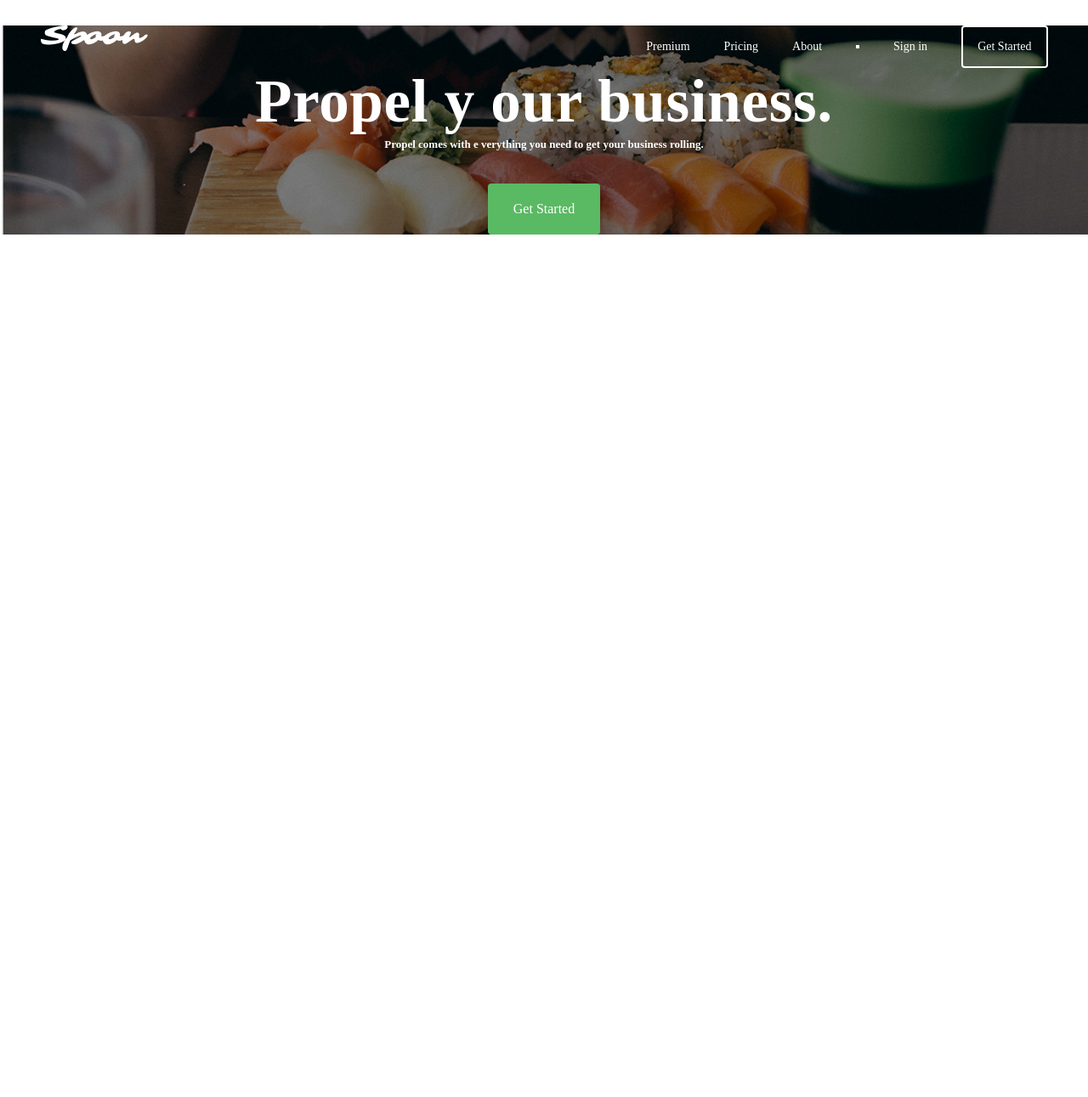
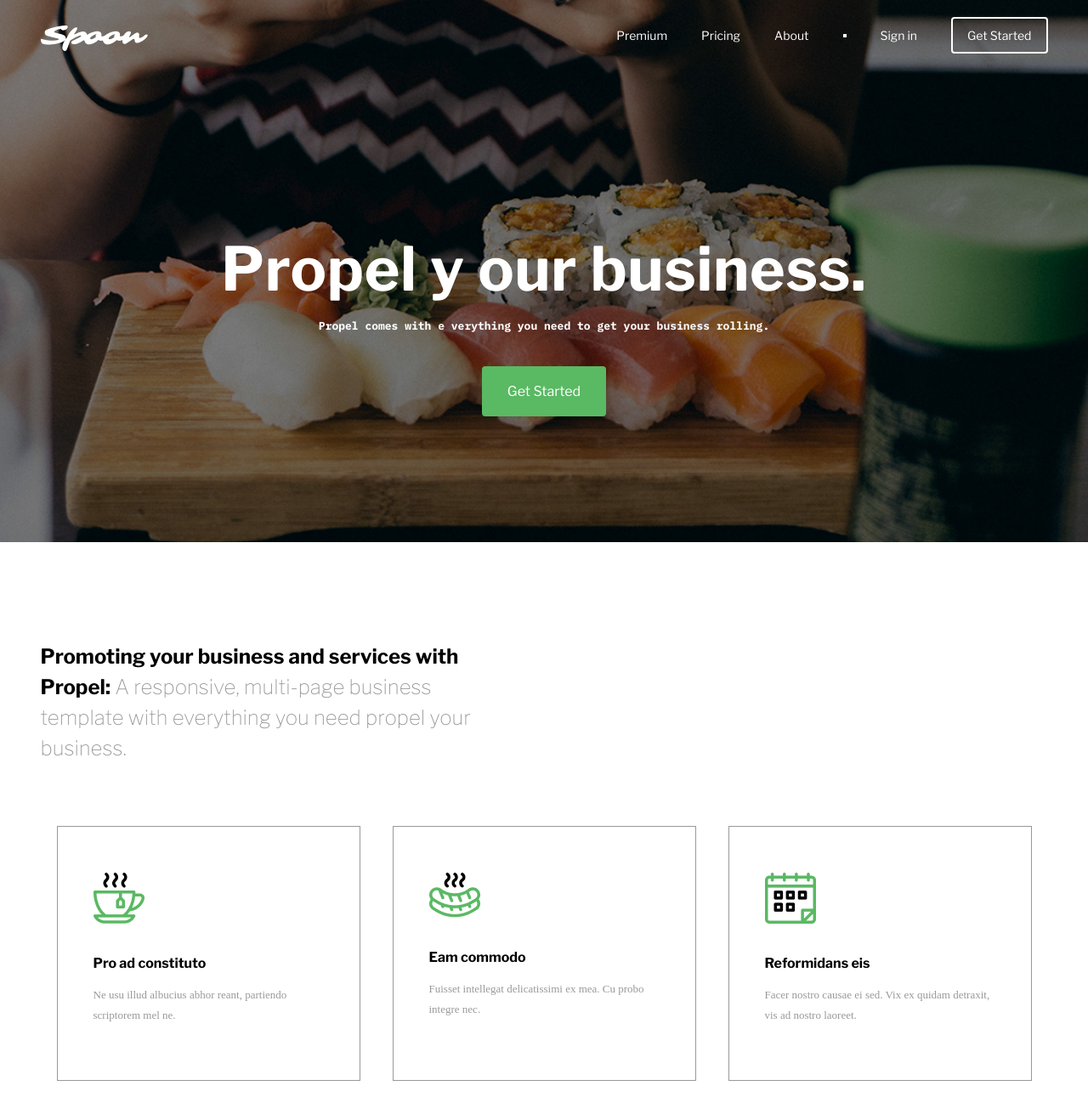
Before and after one commit to 72Mark/Spoon, a plain HTML site: page index.html in a window 1280 px wide. Shown: the whole page at 85% size. Before the commit the page ends 830 px from the top, so only its background shows below. Drawn offline with nearby package versions, Linux system fonts and the light colour scheme.

Commit message:
Add files via upload

```diff
--- a/css/basic.css
+++ b/css/basic.css
@@ -1,13 +1,10 @@
-/* переменные */
+@import url('https://fonts.googleapis.com/css2?family=IBM+Plex+Mono:ital,wght@0,100;0,200;0,300;0,400;0,500;0,600;0,700;1,100;1,200;1,300;1,400;1,500;1,600;1,700&family=Libre+Franklin:ital,wght@0,100..900;1,100..900&display=swap');
 
-@import url('https://fonts.googleapis.com/css2?family=IBM+Plex+Mono:ital,wght@0,100;0,200;0,300;0,400;0,500;0,600;0,700;1,100;1,200;1,300;1,400;1,500;1,600;1,700&family=Libre+Baskerville:ital,wght@0,400;0,700;1,400&family=Libre+Franklin:ital,wght@0,100..900;1,100..900&family=Roboto:ital,wght@0,100..900;1,100..900&display=swap');
-
-@import url('https://fonts.googleapis.com/css2?family=IBM+Plex+Mono:ital,wght@0,100;0,200;0,300;0,400;0,500;0,600;0,700;1,100;1,200;1,300;1,400;1,500;1,600;1,700&family=Libre+Baskerville:ital,wght@0,400;0,700;1,400&family=Libre+Franklin:ital,wght@0,100..900;1,100..900&family=Roboto:ital,wght@0,100..900;1,100..900&display=swap');
 
 :root{
-    --colorGreen: #5AB963;
-    --fontLF:"libre franklin", selif;
-    --fontIBM:"IBM Plex Mono", serif;
+    --ColorGreen: #5AB963;
+    --LibreFr: "Libre Franklin",serif;
+    --IBMPlexMono:"IBM Plex Mono",serif;
 }
 
 *{
@@ -17,6 +14,7 @@
 body, html{
     height: 100%;
 }
+
 
 a{
     text-decoration: none;
@@ -35,3 +33,16 @@ ul, ol{
     max-width: 1185px;
     margin: 0 auto;
 }
+
+.main-text {
+    font-family: var(--LibreFr);
+    font-size: 24px;
+    font-weight: 100;
+    color: #999;
+    line-height: 150%;
+}
+
+.main-text span{
+    color: black;
+    font-weight: 700;
+}
--- a/css/main.css
+++ b/css/main.css
@@ -1,3 +1,4 @@
-@import url(normalize.css);
 @import url(basic.css);
 @import url(sections/grettings.css);
+@import url(normalize.css);
+@import url(sections/service.css);
--- a/css/sections/grettings.css
+++ b/css/sections/grettings.css
@@ -1,35 +1,45 @@
 .grettings {
-    background: url(../../img/grettings.css/fon.png) no-repeat center/cover;
-    margin-top: 30px;
+    background:url(../../img/grettings/fon.png) no-repeat center/cover;
+    padding-top: 30px;
 }
 
 .container {}
 
-.grettings__content {}
+.grettings__container {}
 
 .header {
-    display: inl;
     display: flex;
-    column-gap: 400px;
     justify-content: space-between;
+
 }
 
-.logo {}
+.logo {
+   transition: transform 1s;
+}
 
 .nav {}
 
-.nav_list {
+.nav__list {
     display: flex;
     column-gap: 40px;
+    display: flex;
     align-items: center;
+
 }
 
-.nav_item a{
-    font-family: var(--LibreLF);
+.nav__item a{
+    font-family: var(--LibreFr);
         font-weight: 400;
         font-size: 14px;
         line-height: 171%;
         color: #fff;
+
+}
+
+.nav__item:last-child a{
+    border: 2px solid white;
+    padding: 11px 17px;
+    border-radius: 4px;
 }
 
 .square {
@@ -38,60 +48,67 @@
     background-color: white;
 }
 
-.nav_item:last-child {
-    border: 2px solid white;
-    padding: 11px 17px;
-    border-radius: 4px;
-}
-
 .grettings__desc {
     display: flex;
     flex-direction: column;
-    align-items: center;
+    align-items:center;
+    padding: 94px 0 148px 0;
 }
 
-.grettings_title {
-    font-family: var(--LibreLF);
+.grettings__title {
+font-family: var(--LibreFr);
     font-weight: 700;
     font-size: 71px;
     line-height: 110%;
     letter-spacing: 0.01em;
     text-align: center;
     color: #fff;
+    margin-top: 119px;
 }
 
-.grettings_text {
-    font-family: var(--LibreIBM);
+.grettings__text {
+    font-family: var(--IBMPlexMono);
         font-weight: 700;
         font-size: 13px;
         line-height: 185%;
         text-align: center;
         color: #fff;
+        margin-top: 17px;
 }
 
 .btn {
-    font-family: var(--LibreLF);
+
+    font-family: var(--LibreFr);
         font-weight: 400;
-        font-size: 16;
+        font-size: 16px;
         line-height: 187%;
         text-align: center;
+        color: #fff;
         border-radius: 4px;
-        margin-top: 34px;
+        background-color: #5ab963;
+        border: none ;
         padding: 15px 30px;
-        background: #5AB963;
-        border: 0;
-        color: white;
-}
-
-.grettings__btn{
+        cursor: pointer;
+        transition: transform 1s;
 
 }
 
-.nav_item:hover a{
-    color: #5AB963;
-    border-color: #5AB963;
+.grettings__btn {
+    margin-top: 34px;
+
+
 }
 
-.nav_item:last-child:hover {
-    border-color: #5AB963;
+.btn:hover{
+    transform:scale(1.3)
 }
+
+
+.nav__item:hover a{
+    color:#5AB963;
+    border-color:#5AB963;
+}
+
+.logo:hover{
+    transform: scale(1.3);
+}
--- /dev/null
+++ b/css/sections/service.css
@@ -0,0 +1,44 @@
+.service {
+    margin-top: 117px;
+}
+
+.service__content {}
+
+.service__main-text {
+    max-width: 507px;
+}
+
+.service__list {
+    display: flex;
+    margin-top: 54px;
+}
+
+.service__item {
+    border: 1px solid #999999;
+    width: 357px;
+    height: 300px;
+    margin: 19px;
+    padding: 54px 5px 109px 42px;
+
+
+}
+
+.service__title {
+    font-family: var(--LibreFr);
+    font-weight: 700;
+    font-size: 16px;
+    line-height: 150%;
+    color: #000;
+    padding-top: 30px;
+    padding-bottom: 13px;
+    max-width: 138px;
+}
+
+.service__text {
+    font-family: var(--second-family);
+    font-weight: 400;
+    font-size: 13px;
+    line-height: 185%;
+    color: #999;
+    max-width: 272px;
+}
--- a/index.html
+++ b/index.html
@@ -4,46 +4,79 @@
 <head>
     <meta charset="UTF-8">
     <meta name="viewport" content="width=device-width, initial-scale=1.0">
+    <link rel="stylesheet" href="css/main.css">
     <title>Spoon</title>
-    <link rel="stylesheet" href="css/main.css">
 </head>
 
 <body>
     <div class="wrapper">
         <section class="grettings">
             <div class="container">
-                <div class="grettings__content">
-                    <!-- шапка -->
+                <div class="grettings__container">
+                    <!--шапочка -->
                     <header class="header">
                         <!-- логотип -->
                         <div class="logo">
-
                             <a href="index.html">
-                                <a href=""><img src="img/grettings.css/logo.png" alt=""></a>
+                                <img src="img/grettings/logo.png" alt="">
                             </a>
                         </div>
                         <!-- навигация -->
                         <nav class="nav">
-                            <ul class="nav_list">
-                                <li class="nav_item"><a href="">Premium</a></li>
-                                <li class="nav_item"><a href="">Pricing</a></li>
-                                <li class="nav_item"><a href="">About</a></li>
-                                <li class="nav_item square"></li>
-                                <li class="nav_item"><a href="">Sign in</a></li>
-                                <li class="nav_item"><a href="">Get Started</a></li>
+                            <ul class="nav__list">
+                                <li class="nav__item"><a href="#">Premium</a></li>
+                                <li class="nav__item"><a href="#">Pricing</a></li>
+                                <li class="nav__item"><a href="#">About </a></li>
+                                <li class="nav__item square"></li>
+                                <li class="nav__item"><a href="#">Sign in</a></li>
+                                <li class="nav__item"><a href="#">Get Started</a></li>
+
+
+
                             </ul>
                         </nav>
                     </header>
+
                     <!-- описание -->
-                <div class="grettings__desc">
-                    <div class="grettings_title">Propel y our business.</div>
-                        <div class="grettings_text">Propel comes with e verything you need to get your business rolling.</div>
-                    <button class="btn grettings__btn">Get Started</button>
-                </div>
+                    <div class="grettings__desc">
+                        <div class="grettings__title">Propel y our business.</div>
+                        <div class="grettings__text">Propel comes with e verything you need to get your business
+                            rolling.</div>
+                        <button class="btn grettings__btn">Get Started</button>
+                    </div>
                 </div>
             </div>
         </section>
     </div>
+
+
+    <section class="service">
+        <div class="container">
+            <div class="service__content">
+                <div class="service__main-text main-text">
+                    <span>Promoting your business and services with Propel:</span>
+                    A responsive, multi-page business template with everything you need
+                    propel your business.
+                </div>
+                <ul class="service__list">
+                    <li class="service__item">
+                        <img src="img/service/tea.png" alt="" class="">
+                        <div class="service__title">Pro ad constituto</div>
+                        <div class="service__text">Ne usu illud albucius abhor reant, partiendo scriptorem mel ne.</div>
+                    </li>
+                    <li class="service__item">
+                        <img src="img/service/sosiges.png" alt="" class="">
+                        <div class="service__title">Eam commodo</div>
+                        <div class="service__text">Fuisset intellegat delicatissimi ex mea. Cu probo integre nec.</div>
+                    </li>
+                    <li class="service__item">
+                        <img src="img/service/calendar.png" alt="" class="">
+                        <div class="service__title">Reformidans eis</div>
+                        <div class="service__text">Facer nostro causae ei sed. Vix ex quidam detraxit, vis ad nostro laoreet.</div>
+                    </li>
+                </ul>
+            </div>
+        </div>
+    </section>
 </body>
-
 </html>
```
Also changed, not shown: img/grettings/fon.png (added), img/grettings/logo.png (added), img/service/calendar.png (added), img/service/sosiges.png (added), img/service/tea.png (added). Lines whose indentation alone changed are shown as unchanged.
